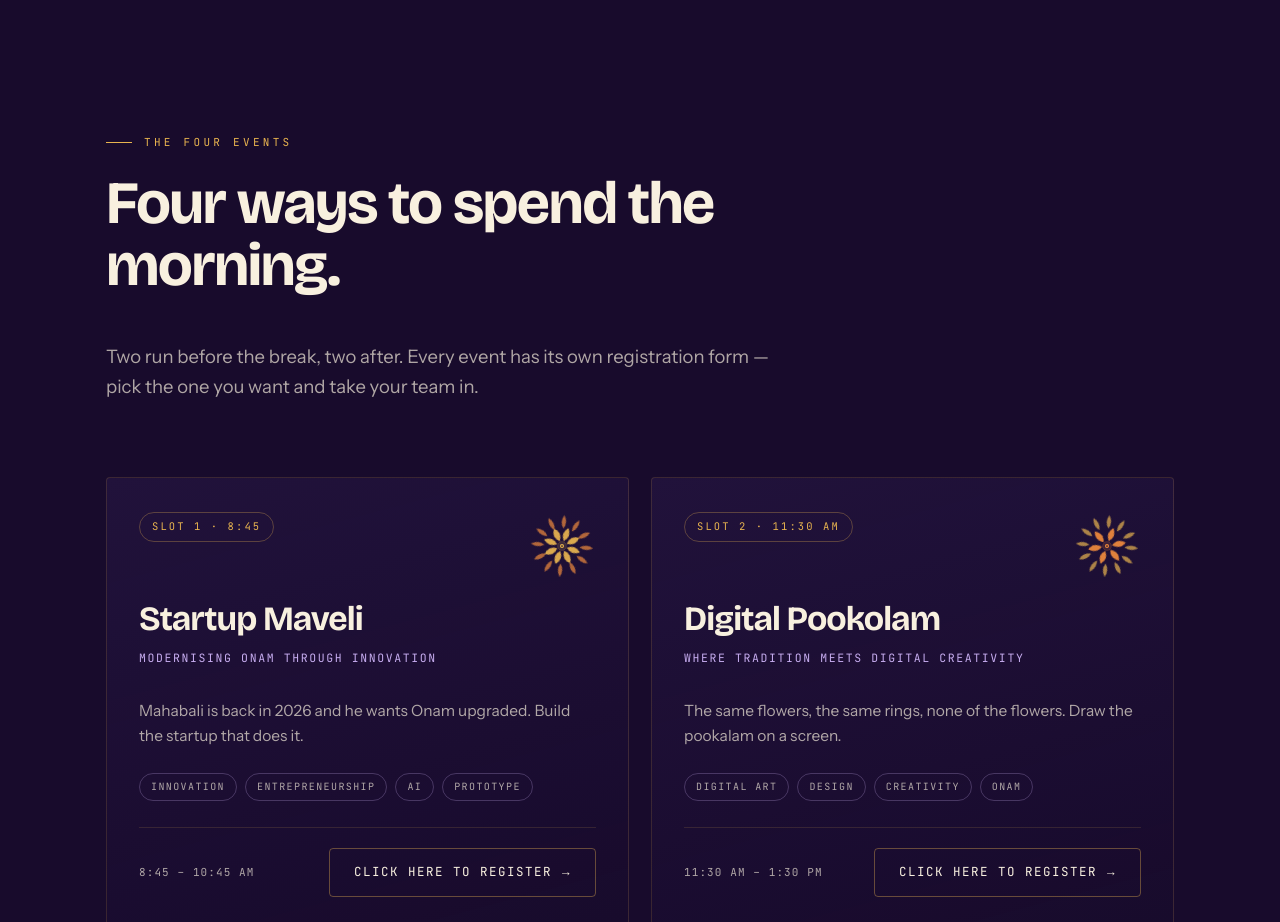
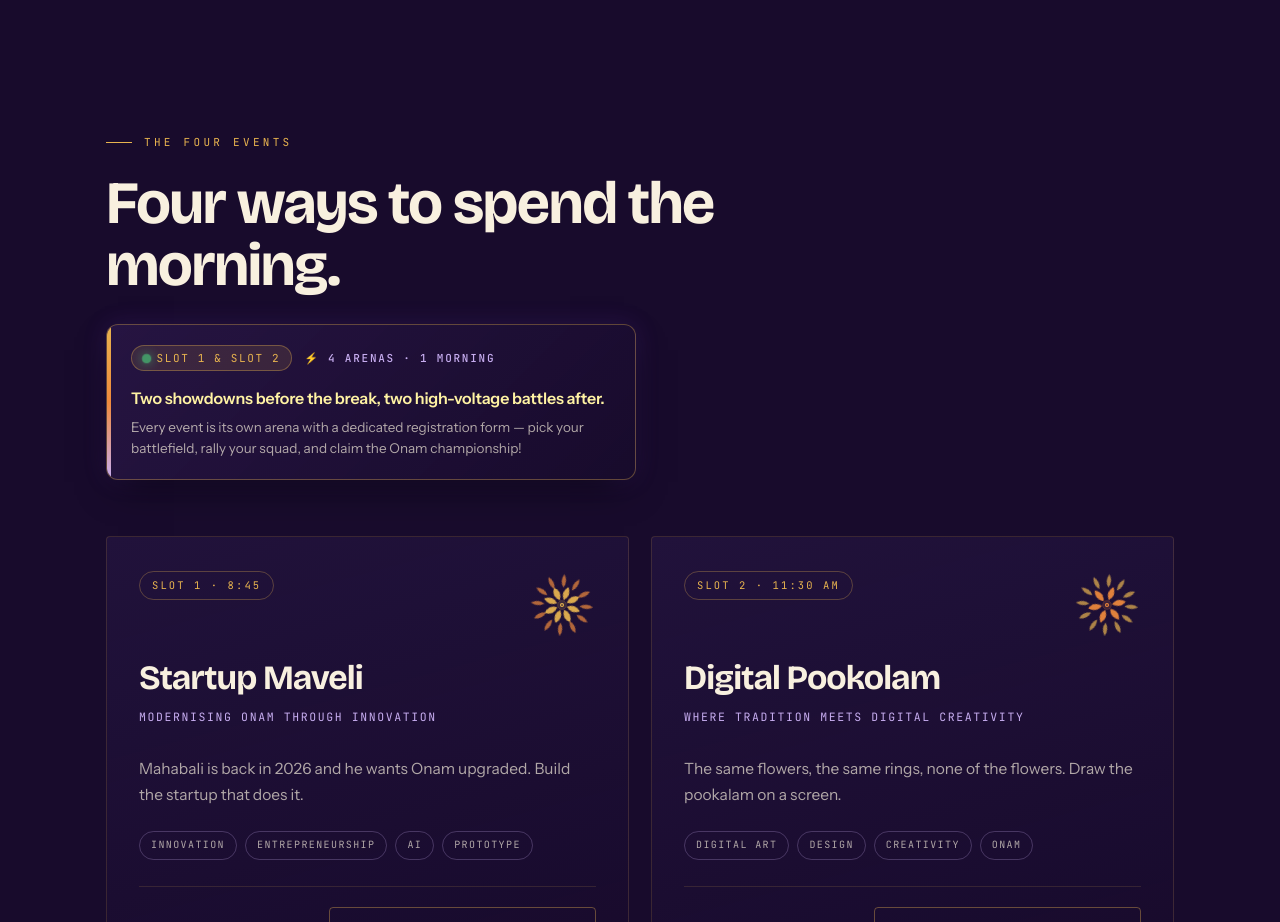
Before and after one commit to Siva-0806/onam-site, a React (Vite) app in the folder techavam-react/: page / in a window 1280 px wide. Shown: the part 1800-2722 px from the top of the page. Built offline with nearby package versions, Linux system fonts and the light colour scheme.

Commit message:
Enhance and highlight events section tagline callout

```diff
--- a/techavam-react/src/components/EventsSection.jsx
+++ b/techavam-react/src/components/EventsSection.jsx
@@ -6,9 +6,17 @@ function useReveal(ref) {
   useEffect(() => {
     const el = ref.current;
     if (!el) return;
-    if (!('IntersectionObserver' in window)) { el.classList.add('is-in'); return; }
+    if (!('IntersectionObserver' in window)) {
+      el.classList.add('is-in');
+      return;
+    }
     const io = new IntersectionObserver(
-      ([entry]) => { if (entry.isIntersecting) { el.classList.add('is-in'); io.unobserve(el); } },
+      ([entry]) => {
+        if (entry.isIntersecting) {
+          el.classList.add('is-in');
+          io.unobserve(el);
+        }
+      },
       { rootMargin: '0px 0px -12% 0px', threshold: 0.08 }
     );
     io.observe(el);
@@ -19,7 +27,11 @@ function useReveal(ref) {
 function EventCard({ event, onRegister }) {
   const ref = useRef(null);
   useReveal(ref);
-  const sealHtml = seal({ counts: event.seal.rings, hue: event.seal.hue, label: `${event.name} emblem` });
+  const sealHtml = seal({
+    counts: event.seal.rings,
+    hue: event.seal.hue,
+    label: `${event.name} emblem`,
+  });
 
   return (
     <article className="card rev" ref={ref}>
@@ -37,7 +49,9 @@ function EventCard({ event, onRegister }) {
       <p className="card__text">{event.teaser}</p>
       <div className="card__tags">
         {event.tags.map((t) => (
-          <span key={t} className="tag">{t}</span>
+          <span key={t} className="tag">
+            {t}
+          </span>
         ))}
       </div>
       <div className="card__foot">
@@ -45,7 +59,10 @@ function EventCard({ event, onRegister }) {
         <a
           className="btn btn--ghost"
           href={`#/register/${event.id}`}
-          onClick={(e) => { e.preventDefault(); onRegister(event.id); }}
+          onClick={(e) => {
+            e.preventDefault();
+            onRegister(event.id);
+          }}
         >
           Click here to register <span className="btn__arrow">→</span>
         </a>
@@ -65,13 +82,26 @@ export default function EventsSection({ onNavigate }) {
       <div className="wrap">
         <div className="events__head rev" ref={headRef}>
           <div>
-            <p className="eyebrow">The four events</p>
+            <p className="eyebrow">The Four Events</p>
             <h2 className="sect__title">Four ways to spend the morning.</h2>
           </div>
-          <p className="sect__lead">
-            Two run before the break, two after. Every event has its own registration
-            form — pick the one you want and take your team in.
-          </p>
+
+          {/* Catchy & Styled Highlighted Callout Box */}
+          <div className="events__callout">
+            <div className="events__callout-top">
+              <span className="events__pill">
+                <span className="events__pill-dot" />
+                Slot 1 &amp; Slot 2
+              </span>
+              <span className="events__pill-tag">⚡ 4 Arenas · 1 Morning</span>
+            </div>
+            <p className="events__callout-main">
+              <strong>Two showdowns before the break, two high-voltage battles after.</strong>
+            </p>
+            <p className="events__callout-sub">
+              Every event is its own arena with a dedicated registration form — pick your battlefield, rally your squad, and claim the Onam championship!
+            </p>
+          </div>
         </div>
 
         <div className="events__grid">
--- a/techavam-react/src/index.css
+++ b/techavam-react/src/index.css
@@ -665,11 +665,88 @@ h1, h2, h3, h4 {
 .events__head {
   display: flex;
   flex-wrap: wrap;
-  align-items: flex-end;
+  align-items: center;
   justify-content: space-between;
-  gap: 26px;
-  margin-bottom: clamp(34px,5vw,56px);
+  gap: 28px;
+  margin-bottom: clamp(34px, 5vw, 56px);
 }
+
+/* Highlighted Event Lead Callout */
+.events__callout {
+  max-width: 530px;
+  background: linear-gradient(135deg, rgba(46, 26, 78, 0.65) 0%, rgba(24, 11, 44, 0.9) 100%);
+  border: 1px solid rgba(232, 180, 79, 0.35);
+  border-radius: 12px;
+  padding: 20px 24px;
+  box-shadow: 0 14px 36px -12px rgba(0, 0, 0, 0.7), 0 0 24px rgba(124, 63, 228, 0.16);
+  position: relative;
+  overflow: hidden;
+}
+.events__callout::before {
+  content: '';
+  position: absolute;
+  top: 0; left: 0;
+  width: 4px; height: 100%;
+  background: linear-gradient(180deg, var(--gold) 0%, #F08A3C 50%, var(--lavender) 100%);
+}
+.events__callout-top {
+  display: flex;
+  align-items: center;
+  flex-wrap: wrap;
+  gap: 12px;
+  margin-bottom: 10px;
+}
+.events__pill {
+  display: inline-flex;
+  align-items: center;
+  gap: 7px;
+  font-family: var(--mono);
+  font-size: 11px;
+  letter-spacing: .15em;
+  text-transform: uppercase;
+  color: var(--gold);
+  background: rgba(232, 180, 79, 0.12);
+  border: 1px solid rgba(232, 180, 79, 0.35);
+  border-radius: 999px;
+  padding: 3px 11px;
+}
+.events__pill-dot {
+  width: 6.5px; height: 6.5px;
+  border-radius: 50%;
+  background: #4ADE80;
+  box-shadow: 0 0 8px #4ADE80;
+  animation: pulse-dot 2s infinite ease-in-out;
+}
+@keyframes pulse-dot {
+  0%, 100% { transform: scale(1); opacity: 1; }
+  50% { transform: scale(1.4); opacity: 0.5; }
+}
+.events__pill-tag {
+  font-family: var(--mono);
+  font-size: 11px;
+  letter-spacing: .16em;
+  text-transform: uppercase;
+  color: var(--lavender);
+  font-weight: 500;
+}
+.events__callout-main {
+  font-size: 16px;
+  line-height: 1.45;
+  color: var(--cream);
+  margin-bottom: 7px;
+}
+.events__callout-main strong {
+  font-weight: 600;
+  color: #FFF3A3;
+  letter-spacing: -0.01em;
+}
+.events__callout-sub {
+  font-size: 13.5px;
+  line-height: 1.55;
+  color: var(--on-ink-soft);
+  margin: 0;
+}
+
 .events__grid {
   display: grid;
   grid-template-columns: repeat(2,minmax(0,1fr));
```
